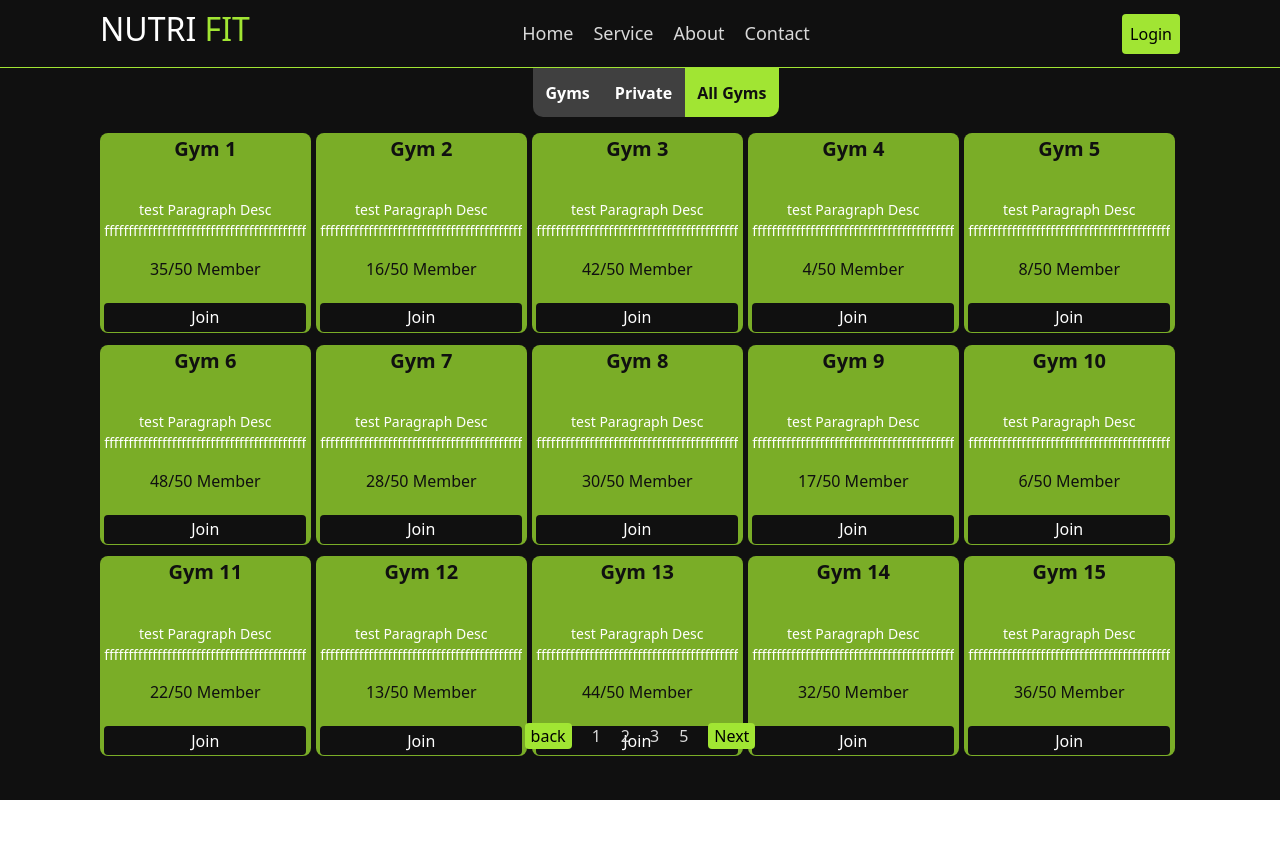
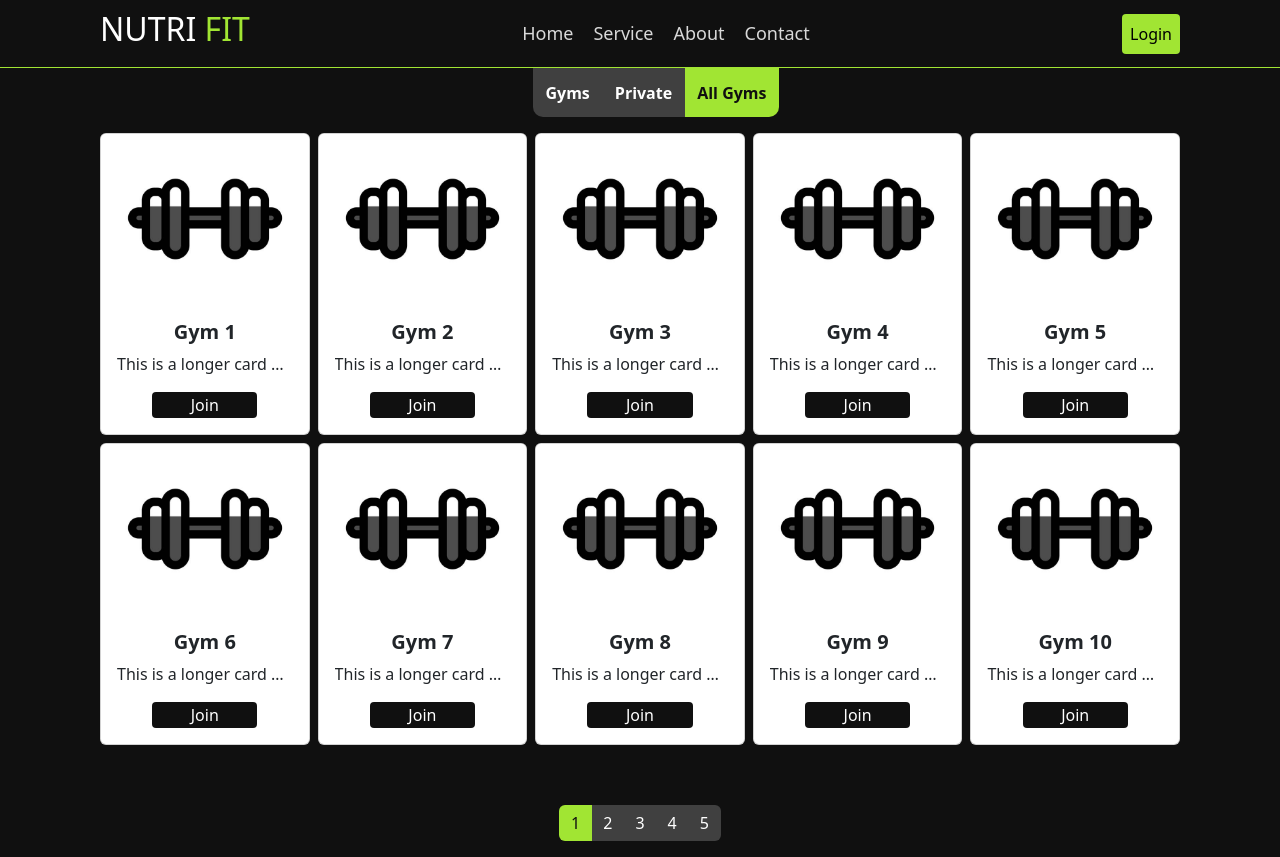
Before and after one commit to usfaql/MERAKI_Academy_Project_5_forked, a React (Create React App) app in the folder frontend/: page /home in a window 1280 px wide. Before the commit the page ends 800 px from the top, so only its background shows below. Built offline with nearby package versions, Linux system fonts and the light colour scheme.

Commit message:
Completed Home Page in Dashboard

```diff
--- a/frontend/src/App.js
+++ b/frontend/src/App.js
@@ -1,9 +1,9 @@
-import {Route, Routes} from "react-router-dom"
+import {Route, Routes} from "react-router-dom";
 import "./App.css";
 import LandingPage from "./components/LandingPage/LandingPage";
 import Login from "./components/Login/Login";
 import NavBar from "./components/NavBar/NavBar";
-import Register from "./components/RegisterPage/Register"
+import Register from "./components/RegisterPage/Register";
 import NotFound from "./components/NotFound/NotFound";
 import Home from "./components/Home/Home";
 import CoachPrivate from "./components/CoachPrivate/CoachPrivate";
@@ -13,7 +13,6 @@ function App() {
     <div className="App">
      <NavBar/>
       <Routes>
-
         <Route path="/" element={<LandingPage/>}/>
         <Route path="/login" element={<Login/>}/>
         <Route path="/register" element={<Register/>}/>
--- a/frontend/src/components/Home/Home.js
+++ b/frontend/src/components/Home/Home.js
@@ -1,26 +1,22 @@
 import React, { useState } from 'react';
 import './style.css';
+import Pagination from 'react-bootstrap/Pagination';
+import GymHome from '../GymHome/GymHome';
+import PrivateHome from '../PrivateHome/PrivateHome';
+import AllGymHome from '../AllGymHome/AllGymHome';
 function Home() {
   const [selected , setSelected] = useState('allgym');
-
-  const generateGymBox = () => {
-    const gymBoxes = [];
-
-    for (let i = 0; i < 15; i++) {
-      let randomMember = Math.floor(Math.random() * 50);
-      console.log(randomMember);
-      gymBoxes.push(
-        <div className='gym-viewer' key={i}>
-          <p className='name-gym'>Gym {i+1}</p>
-          <p className='desc-gym'>test Paragraph Desc fffffffffffffffffffffffffffffffffffffffffffffffffffffffffffffffffffffffffffffffffffffffffffffffffffffffffffffffffffffffffffffffffffffffffffffffffffffffffffffffffffffffffffffffff</p>
-          <p className='member-in-gym'>{randomMember}/50 Member</p>
-          <button className='button-join'>Join</button>
-        </div>
-      );
-    }
-
-    return gymBoxes;
-  };
+  const items = [];
+  const [PageNumber, setPageNumber] = useState(1);
+  for (let number = 1; number <= 5; number++) {
+    items.push(
+      <Pagination.Item key={number} linkStyle={PageNumber === number ? {backgroundColor:"#A1E533", border:"0", color:"#101010"} : {backgroundColor:"#404040",border:"0", color:"white"}}  active={number === PageNumber} onClick={()=>{
+        setPageNumber(number);
+      }}>
+        {number}
+      </Pagination.Item>,
+    );
+  }
 
   return (
     <div className='contener-home'>
@@ -39,17 +35,13 @@ function Home() {
       </div>
 
       <div className='contener-gym-viewer'>
-
-        {generateGymBox()}
-
+        {selected == 'gym' && <GymHome/>}
+        {selected == 'private' && <PrivateHome/>}
+        {selected == 'allgym' && <AllGymHome/>}
       </div>
       <div style={{display:"flex" , margin : "0 100px 0 100px", justifyContent:"center" ,gap:"20px", alignItems:"center", textAlign:"center"}}>
-        <button style={{backgroundColor:"#A1E533", border:"0",borderRadius:"4px"}}>back</button>
-        <div>1</div>
-        <div>2</div>
-        <div>3</div>
-        <div>5</div>
-        <button style={{backgroundColor:"#A1E533", border:"0",borderRadius:"4px"}}>Next</button>
+
+        <Pagination>{items}</Pagination>
 
       </div>
     </div>
--- a/frontend/src/components/Home/style.css
+++ b/frontend/src/components/Home/style.css
@@ -44,12 +44,8 @@
 
 
 .contener-gym-viewer{
-    display: grid;
-    height: calc(100vh - 220px);
-    grid-template-columns: 19.5% 19.5% 19.5% 19.5% 19.5%;
-    column-gap: 0.5%;
-    row-gap: 2%;
-    margin:10px 100px 10px 100px;
+    height: calc(100vh - 120px);
+    margin:0 100px 0 100px;
 }
 .gym-viewer{
     display: flex;
@@ -64,7 +60,9 @@
 }
 .gym-viewer p{
     margin-bottom: 0;
+
 }
+
 .name-gym{
     font-weight: bold;
     font-size: 20px;
@@ -92,3 +90,12 @@
     padding: 2.5px 20px 2.5px 20px;
     border-radius: 4px;
 }
+.image-gym-in-card{
+    height: 170px;
+    object-fit: cover;
+}
+.card-text{
+    text-overflow: ellipsis;
+    overflow: hidden;
+    white-space: nowrap;
+}
```
